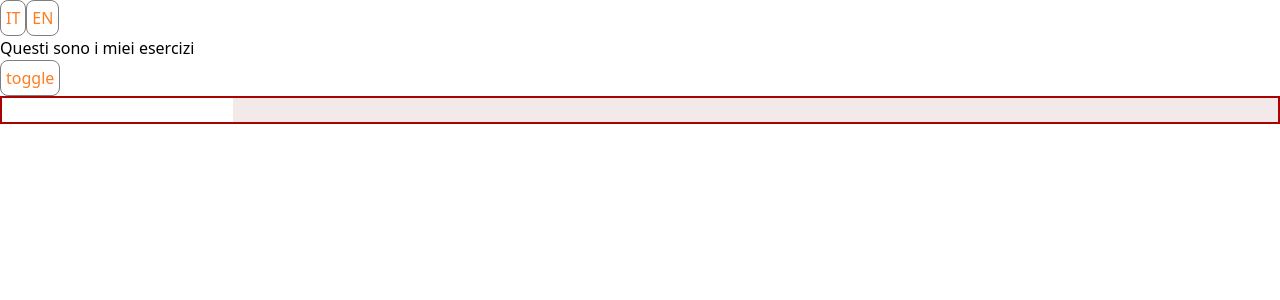
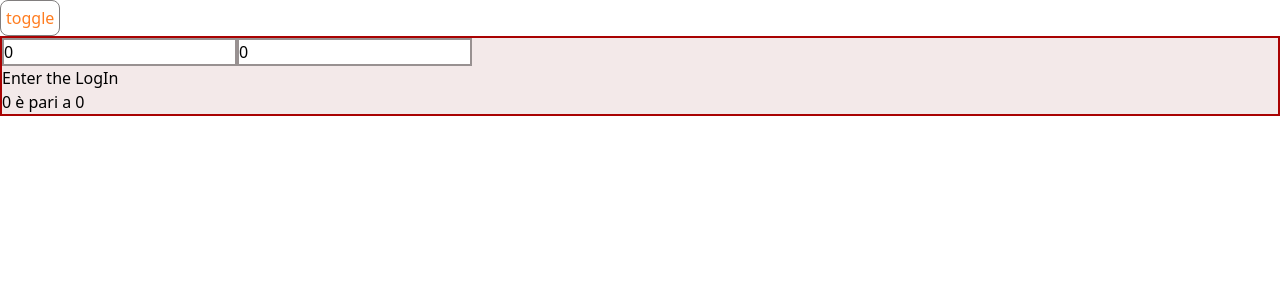
Before and after one commit to Aledevel/react, a React (Vite) app in the folder esercitazione 3/esercitazione/: page / in a window 1280 px wide. Both pictures are taken after a click on the button "toggle". Shown: the top 300 px of the page. Built offline with nearby package versions, Linux system fonts and the light colour scheme; no server answers.

Commit message:
esercitazioni

```diff
--- a/esercitazione 3/esercitazione/src/App.jsx
+++ b/esercitazione 3/esercitazione/src/App.jsx
@@ -2,59 +2,40 @@
 // import { Image } from "./Image"
 // import { Footer } from "./Footer"
 // import { Counter } from "./Counter"
-// import { MyForm } from "./MyForm"
+import { MyForm } from "./MyForm"
 // import { Visibility } from "./Visibility"
 // import { GeolocationViewer } from "./GeolocationViewer"
 // import { MouseClick } from "./MouseClick"
-// import { Clock } from "./Clock"
+ import { Clock } from "./Clock"
 // import { UncontrolledForm } from "./UncontrolledForm"
 // import { List } from "./List"
-// import { TodoList } from "./TodoList"
+ import { TodoList } from "./TodoList"
 // import { Saluto } from "./Saluto"
-// import { Comparatore } from "./Comparatore"
+ import { Route, Routes } from "react-router-dom"
+import { Comparatore } from "./Comparatore"
 import { Container } from "./Container"
 import { FetchHook } from "./FetchUse"
-import { LanguageContext } from "./LanguageContext"
-import { useState } from "react"
+// import { LanguageContext } from "./LanguageContext"
+// import { useState } from "react"
 
 
 export function App(){
 
-  const [language,setLanguage]= useState('en')
+  // const [language,setLanguage]= useState('en')
 
-  function handleSetLanguage(language){setLanguage(language) }
+  // function handleSetLanguage(language){setLanguage(language) }
 
  return(
   <div>
-    <button className="button" onClick={()=>handleSetLanguage('it')}>IT</button>
-
-    <button className="button" onClick={()=>handleSetLanguage('en')}>EN</button>
-
-<LanguageContext.Provider value={language}>
-       <Container title={ <h1>Questi sono i miei esercizi</h1>}>
-          <div  >
-            <FetchHook />
-                {/* <Header />
-                  <Image src="https://upload.wikimedia.org/wikipedia/commons/9/96/Google_web_search.png" />
-                  <Footer/>
-                  <Clock/>
-                  <Counter />
-                  <MyForm/> */}
-           </div>
-
-           <div>
-                {/* <Visibility />
-                <GeolocationViewer />
-                <MouseClick/>
-                <UncontrolledForm/>
-                <List colors={[{id:1,name:"Blue"},{id:2,name:"red"},  {id:3,name:"green"}, {id:4,name:"orange"}, ]}/>
-                <TodoList/>
-                 <Saluto/>
-                <Comparatore/> */}
-            </div>
-        </Container>
-  </LanguageContext.Provider>
-
+    <Container>
+   <Routes>
+      <Route path="/" element={<Comparatore/>}/>
+      <Route path="Login" element={<MyForm/>}/>
+      <Route path="Fetch" element={<FetchHook/>}/>
+      <Route path="ToDo" element={<TodoList/>}/>
+      <Route path="Clock" element={<Clock/>}/>
+   </Routes>
+   </Container>
    </div>
  )
 
--- a/esercitazione 3/esercitazione/src/Comparatore.jsx
+++ b/esercitazione 3/esercitazione/src/Comparatore.jsx
@@ -1,8 +1,14 @@
 import { useState } from "react"
+import { useNavigate } from "react-router-dom"
 
 export function Comparatore(){
     const [input1 , setInput1] = useState(0)
     const [inpiut2, setInput2] = useState(0)
+  const navigate= useNavigate()
+
+  function HandleLogInButtonClick(){
+    navigate('/Login')
+  }
 
            function HandleInputChange(event, callback){
             const value =  event.target.value
@@ -14,6 +20,7 @@ export function Comparatore(){
         <form >
             <input className="InputLabel" type="text" onChange={(event) => HandleInputChange(event, setInput1)} value={input1}/>
             <input  className="InputLabel" type="text" onChange={(event)=> HandleInputChange(event, setInput2)} value={inpiut2}/>
+         <div><button onClick={HandleLogInButtonClick}>Enter the LogIn</button></div>
             {input1 > inpiut2 && (<h1>{input1} è maggiore di {inpiut2}</h1>)}
             {input1 < inpiut2 && (<h1>{input1} è minore {inpiut2}</h1>)}
             {input1 === inpiut2 && (<h1>{input1} è pari a  {inpiut2}</h1>)}
--- a/esercitazione 3/esercitazione/src/Main.jsx
+++ b/esercitazione 3/esercitazione/src/Main.jsx
@@ -1,5 +1,5 @@
 import {createRoot} from 'react-dom/client'
-import { App } from './App'
 import './index.scss'
 import './index.css'
-createRoot(document.getElementById('root')).render(<App/>)
+import { Root } from './Root'
+createRoot(document.getElementById('root')).render(<Root/>)
--- /dev/null
+++ b/esercitazione 3/esercitazione/src/Root.jsx
@@ -0,0 +1,9 @@
+import { BrowserRouter } from "react-router-dom";
+import {App} from './App.jsx'
+export function Root(){
+    return(
+        <BrowserRouter>
+        <App/>
+        </BrowserRouter>
+    )
+}
```
